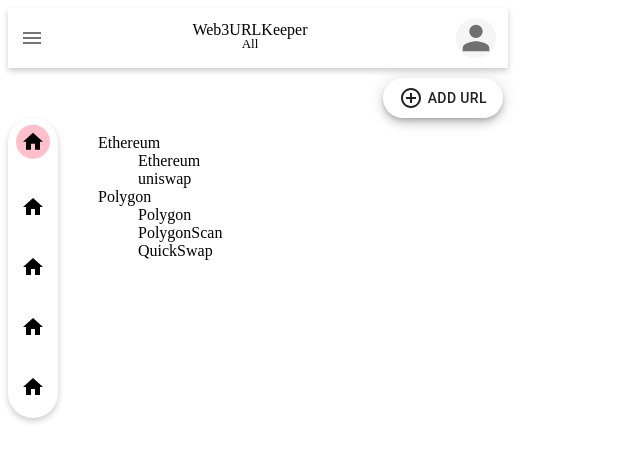
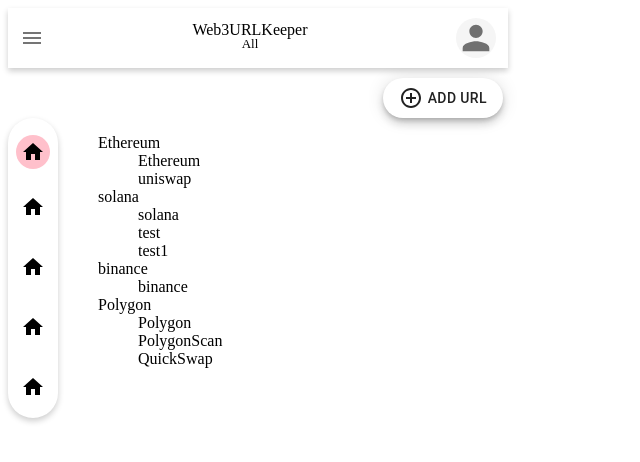
Before and after one commit to shunta0213/web3_url_extension, a React (Create React App) app: page / in a window 1280 px wide. Shown: the top 462 px of the page, without its empty margins (0-640 px from the left). Built offline with nearby package versions, Linux system fonts and the light colour scheme.

Commit message:
New : URL List Menu bar に対応して URL List の内部が変化するように設定

```diff
--- a/src/App.jsx
+++ b/src/App.jsx
@@ -15,7 +15,7 @@
       {/* FOLDER,　URLの追加FAB */}
       <Addition />
       <div id="main">
-        <UrlList />
+        <UrlList selectedChainIndex={selectedChainIndex} />
       </div>
     </>
   );
--- a/src/components/chainMenu/chainMenu.jsx
+++ b/src/components/chainMenu/chainMenu.jsx
@@ -15,7 +15,7 @@
                 {chainList.map((value, index) => {
                     if (index === selectedChainIndex) {
                         return (
-                            <li key={index} >
+                            <li key={"chainList" + index} >
                                 <button onClick={() => changeSelectedChain(index)}>
                                     <HomeIcon className="selectedChainIcon" />
                                     <span className="chainListTitle" >{value}</span>
@@ -24,7 +24,7 @@
                         );
                     }
                     return (
-                        <li key={index} >
+                        <li key={"chainList" + index} >
                             <button onClick={() => changeSelectedChain(index)}>
                                 <HomeIcon />
                                 <span className="chainListTitle" >{value}</span>
--- a/src/components/css/chainMenu.css
+++ b/src/components/css/chainMenu.css
@@ -51,8 +51,7 @@
     background-color: pink;
     border-radius: 50%;
     padding: 5px;
-    transform: translateY(-30%);
-    transition: 0.5s;
+    transition: 0.2s;
 }
 
 #chainList ul li .chainListTitle {
--- a/src/components/urlList/urlList.jsx
+++ b/src/components/urlList/urlList.jsx
@@ -1,21 +1,38 @@
+import { valueToPercent } from "@mui/base";
 import React from "react";
 import "../css/urlList.css"
 
 // Temporary URL List
-const ETH = ["Ethereum", "uniswap"];
-const Polygon = ["Polygon", "PolygonScan", "QuickSwap"]
-const folder = [ETH, Polygon];
+// image
+// const urlList = {
+//     eth:[
+//         "aa",
+//         "aa"
+//     ],
+//     polygon:[
+//         "aa",
+//         "aa"
+//     ]
+// }
+const all = []
+const eth = ["Ethereum", "uniswap"];
+const solana = ["solana", "test", "test1"]
+const binance = ["binance"];
+const polygon = ["Polygon", "PolygonScan", "QuickSwap"]
+const folder = [all, eth, solana, binance, polygon]
 
-const UrlList = () => {
+const UrlList = (props) => {
+    const { selectedChainIndex } = props;
     return (
         // とりあえず適当に
         <div id="urlList">
             <ul>
-                {folder.map((value) => {
+                {folder.map((value, index) => {
+                    if (selectedChainIndex === 0) {
                         return (
                             <li key={value[0]}>
                                 {value[0]}
-                            <ul>
+                                <ul key={value[0] + "root"}>
                                     {value.map((value1, index1) => {
                                         return (
                                             <li key={value[0] + index1}>{value1}</li>
@@ -24,6 +41,22 @@
                                 </ul>
                             </li>
                         );
+                    } else if (selectedChainIndex === index) {
+                        return (
+                            <li key={value[0]}>
+                                {value[0]}
+                                <ul key={value[0] + "root"}>
+                                    {value.map((value1, index1) => {
+                                        return (
+                                            <li key={value[0] + index1}> {value1} </li>
+                                        )
+                                    })}
+                                </ul>
+                            </li>
+                        )
+                    } else {
+                        ;
+                    }
                 })}
             </ul>
         </div>
```
Lines whose indentation alone changed are shown as unchanged.
